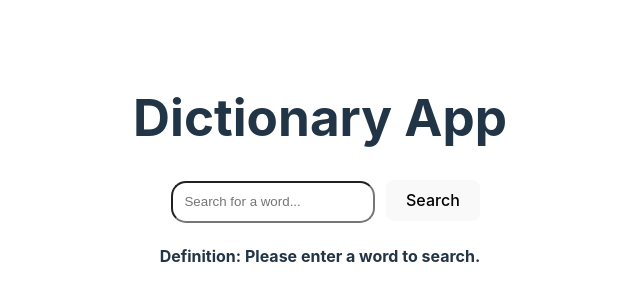
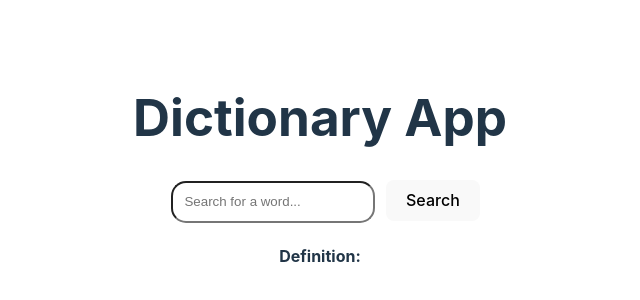
Before and after one commit to Sriganesh-G/xdictionary, a React (Vite) app: page / in a window 1280 px wide. Shown: the part 228-528 px from the top of the page, without its empty margins (320-960 px from the left). Built offline with nearby package versions, Linux system fonts and the light colour scheme.

Commit message:
resolved issue

```diff
--- a/src/App.jsx
+++ b/src/App.jsx
@@ -39,7 +39,7 @@ function App() {
       </form>
       {/* Ensure Definition label is always present */}
       <h4>
-        Definition: <span>{result || "Please enter a word to search."}</span>
+        Definition: <span>{result}</span>
       </h4>
     </div>
   );
```
